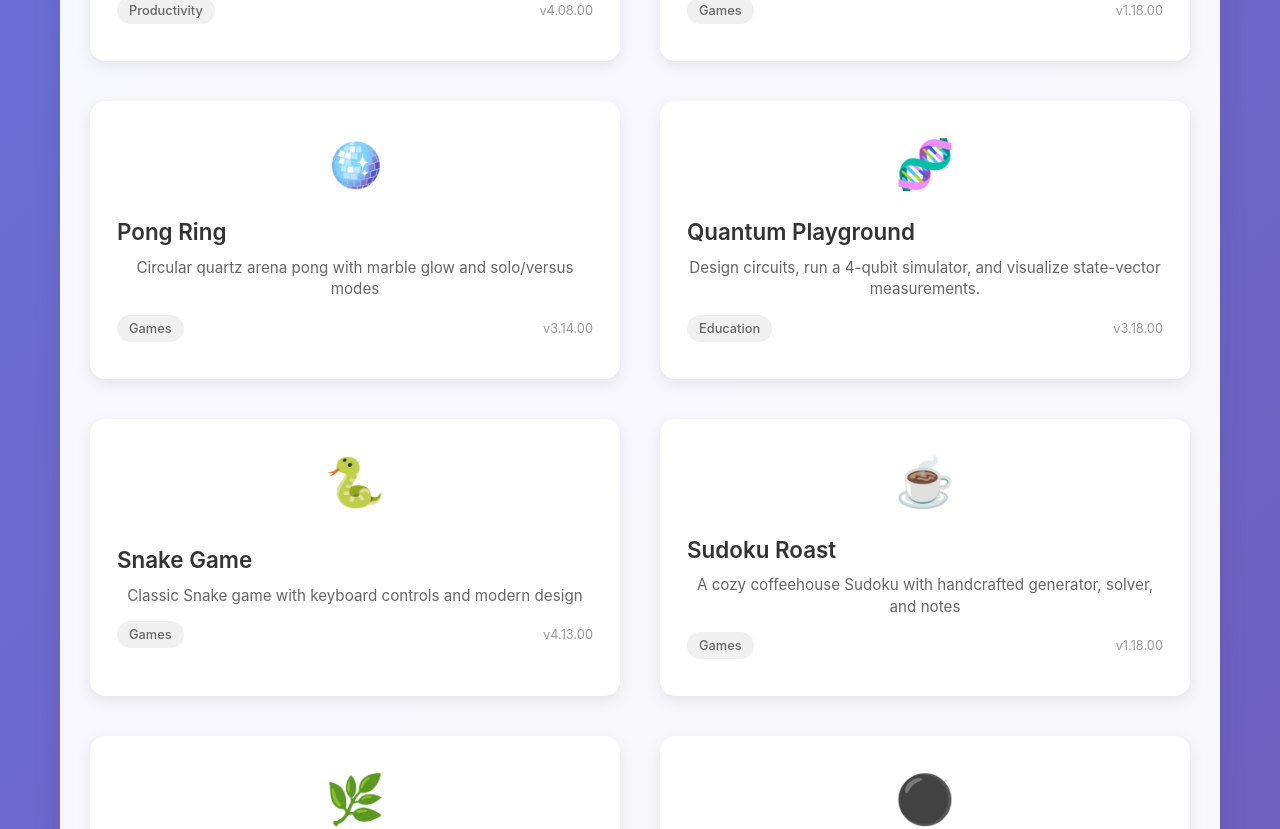
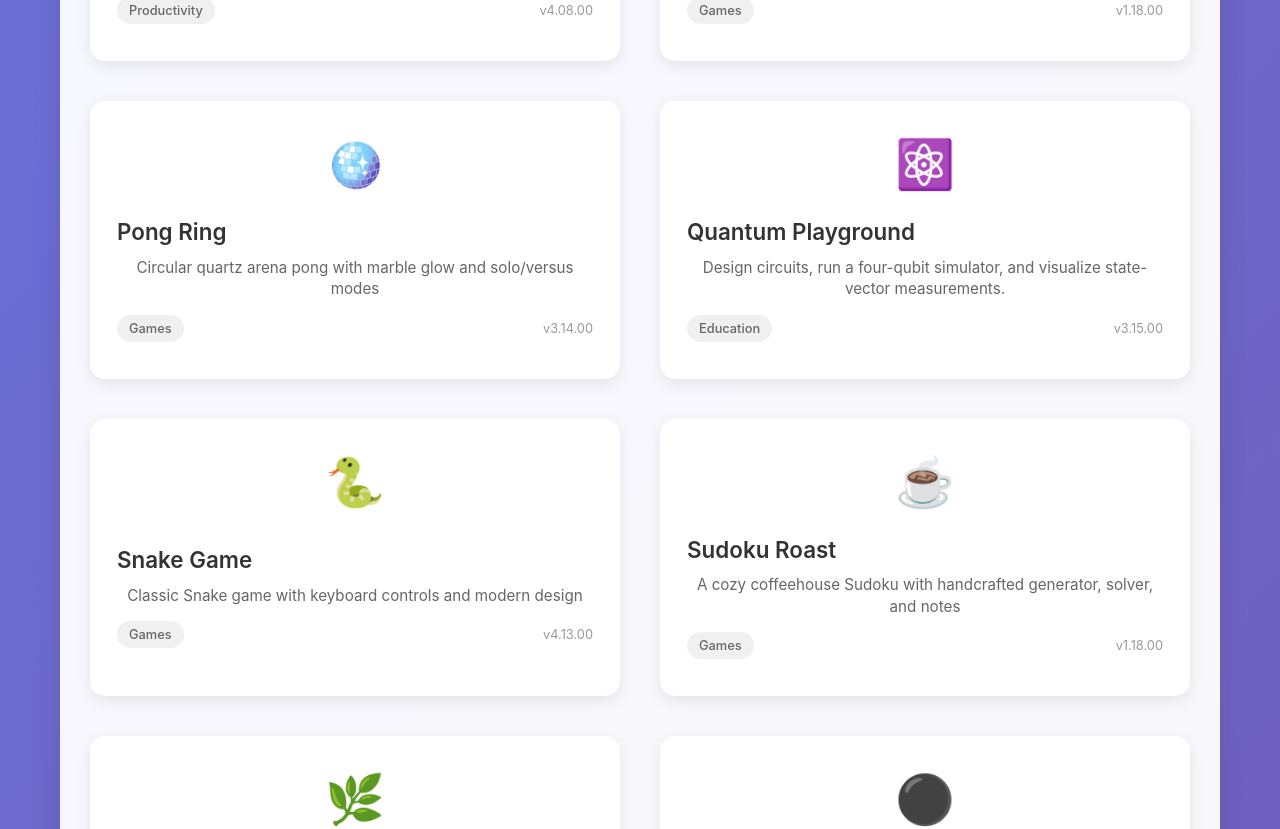
Before and after one commit to Hardik-S/g1, a React app: page / in a window 1280 px wide. Shown: the part 2100-2929 px from the top of the page. Built offline with nearby package versions, Linux system fonts and the light colour scheme.

Commit message:
Deduplicate quantum playground registry entry

```diff
--- a/src/apps/registry.js
+++ b/src/apps/registry.js
@@ -94,13 +94,13 @@ export const APP_REGISTRY = {
   'quantum-playground': withDefaults({
     id: 'quantum-playground',
     title: 'Quantum Playground',
-    description: 'Experiment with quantum circuits, visualize qubits, and explore superposition.',
+    description: 'Design circuits, run a four-qubit simulator, and visualize state-vector measurements.',
     icon: '⚛️',
     category: 'Education',
     component: null,
     loader: () => import('./quantum-playground'),
     path: '/apps/quantum-playground',
-    tags: ['quantum', 'physics', 'circuits', 'visualization'],
+    tags: ['quantum', 'simulator', 'visualization', 'education'],
     created: '2025-09-22',
     featured: true,
   }),
@@ -236,19 +236,6 @@ export const APP_REGISTRY = {
     created: '2025-09-21',
     featured: true
   }),
-  'quantum-playground': withDefaults({
-    id: 'quantum-playground',
-    title: 'Quantum Playground',
-    description: 'Design circuits, run a 4-qubit simulator, and visualize state-vector measurements.',
-    icon: '🧬',
-    category: 'Education',
-    component: null,
-    loader: () => import('./quantum-playground'),
-    path: '/apps/quantum-playground',
-    tags: ['quantum', 'simulator', 'visualization', 'education'],
-    created: '2025-09-22',
-    featured: true,
-  }),
   'app-3': withDefaults({
     id: 'app-3',
     title: 'Coming Soon',
```
Also changed, not shown: 3 other files (tests, documents, lock files or other folders).
